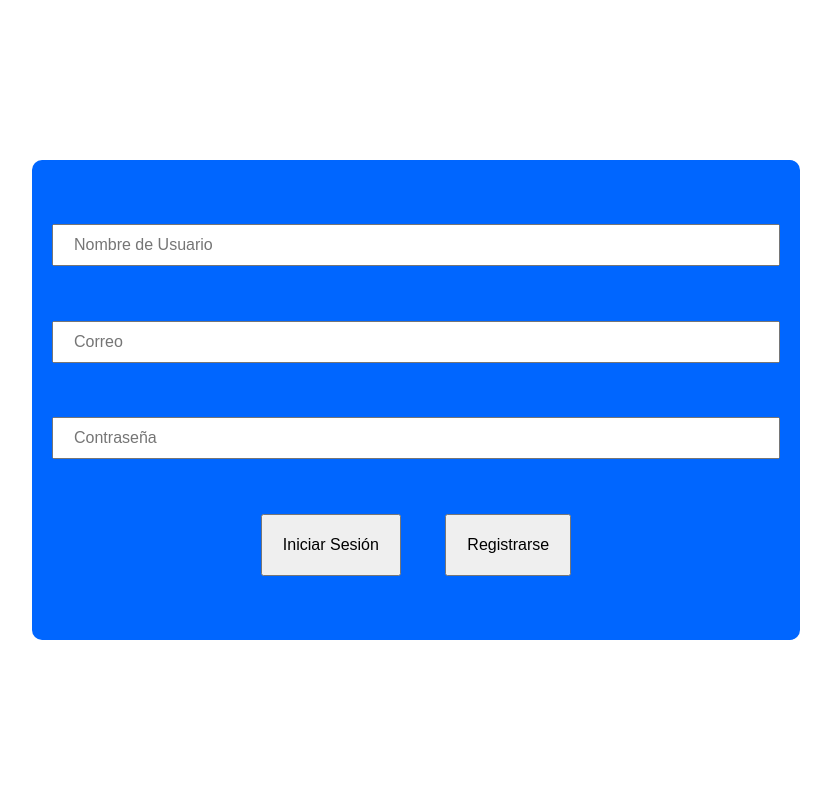
After one commit to gabrieloyarzo/noticias_ulagos, a PHP site: page /registrarse.php in a window 1280 px wide. The commit adds this page. Shown: the whole page, without its empty margins (224-1055 px from the left). Run offline with PHP 8.4, Linux system fonts and the light colour scheme.

Commit message:
union noticia registrarse

```diff
--- a/index.php
+++ b/index.php
@@ -12,7 +12,7 @@
     <meta http-equiv="X-UA-Compatible" content="IE=edge">
     <meta name="viewport" content="width=device-width, initial-scale=1.0">
     <title>Noticias ULAGOS</title>
-    <link rel="stylesheet" href="style.css">
+    <link rel="stylesheet" href="./styles/index.css">
     <script defer src="./scripts.js"></script>
 </head>
 <body>
--- /dev/null
+++ b/registrarse.php
@@ -0,0 +1,22 @@
+<!DOCTYPE html>
+<html lang="en">
+<head>
+    <meta charset="UTF-8">
+    <meta http-equiv="X-UA-Compatible" content="IE=edge">
+    <meta name="viewport" content="width=device-width, initial-scale=1.0">
+    <title>Noticias ULAGOS</title>
+    <link rel="stylesheet" href="./styles/registrarse.css
+    ">
+</head>
+<body>
+    <form class="inicio_sesion">
+        <input class="usuario" type="text" placeholder="Nombre de Usuario">
+        <input class="correo" type="email" placeholder="Correo">
+        <input class="contrasena" type="password" placeholder="Contraseña">
+        <div>
+            <input class="inicio" type="submit" value="Iniciar Sesión">
+            <input class="registrarse" type="submit" value="Registrarse">
+        </div>
+    </form>
+</body>
+</html>
--- a/scripts.js
+++ b/scripts.js
@@ -1,2 +1,4 @@
 const $ = elm => document.getElementById(elm)
 const $$ = elm => document.getElementsByClassName(elm)
+
+$("buscar__fecha--menor").style.display = "none";
--- /dev/null
+++ b/styles/registrarse.css
@@ -0,0 +1,41 @@
+* {
+    box-sizing: border-box;
+}
+
+body {
+    margin: 0;
+    padding: 0;
+    width: 100vw;
+    height: 100vh;
+    display: flex;
+    align-items: center;
+    justify-content: center;
+    font-family: sans-serif;
+}
+
+.inicio_sesion {
+    background-color: rgb(0, 102, 255);
+    width: 60%;
+    height: 60%;
+    padding:10px 20px;
+    border-radius: 10px;
+    display: flex;
+    text-align: center;
+    justify-content: space-evenly;
+    flex-direction: column;
+
+}
+
+.usuario,
+.correo,
+.contrasena {
+    font-size: 1em;
+    padding: 10px 20px;
+}
+
+.inicio,
+.registrarse {
+    padding: 20px;
+    margin: 0 20px;
+    font-size: 1em;
+}
```
Also changed, not shown: formularios.php (deleted, +0 -50 lines), noticia.php (+16 -2 lines), styles/noticia.css (added, +47 -0 lines), styles/index.css (renamed from style.css).
